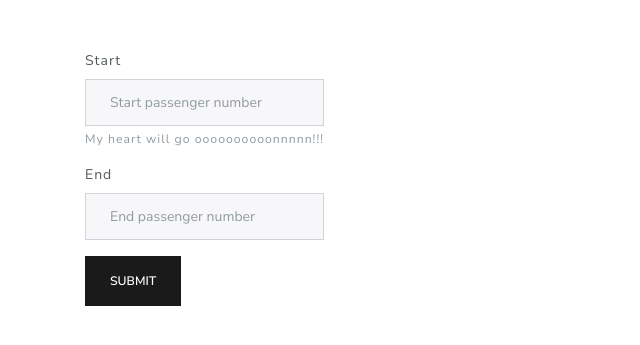
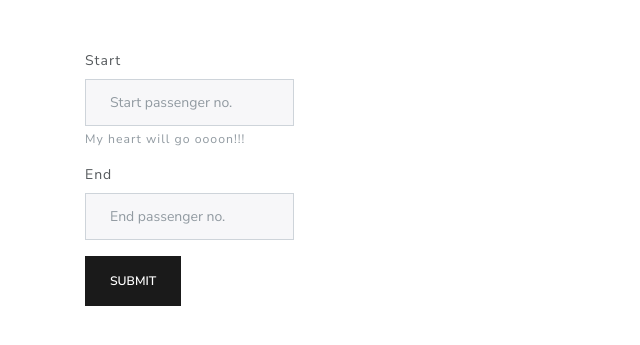
Before and after one commit to thenderson55/pytanic, a Flask app: template templates/titanic.html in a window 1280 px wide. Shown: the part 98-443 px from the top of the page, without its empty margins (0-640 px from the left). Run offline with Flask 2, Linux system fonts and the light colour scheme; the template is opened without the code that fills it, so the values that code supplies are empty; some libraries are stand-ins or nearby versions.

Commit message:
updated for single passenger selection

```diff
--- a/app.py
+++ b/app.py
@@ -35,7 +35,10 @@ def titanic_info():
 
   if request.method == "POST":
     start = int(request.form.get('start'))
-    end = int(request.form.get('end')) + 1
+    if request.form.get('end'):
+      end = int(request.form.get('end')) + 1
+    else:
+      end = start + 1
     return render_template("titanic.html", titanic = titanic[start:end], tables=[titanic[start:end].to_html(classes='data')], titles=titanic[start:end].columns.values)
 
 
--- a/templates/titanic.html
+++ b/templates/titanic.html
@@ -7,12 +7,12 @@
       <fieldset>
         <div class="form-group">
           <label for="name">Start</label>
-          <input type="text" class="form-control" name="start" aria-describedby="emailHelp" placeholder="Start passenger number">
-          <small id="nameHelp" class="form-text text-muted">My heart will go oooooooooonnnnn!!!</small>
+          <input type="text" class="form-control" name="start" aria-describedby="emailHelp" placeholder="Start passenger no.">
+          <small id="nameHelp" class="form-text text-muted">My heart will go oooon!!!</small>
         </div>
         <div class="form-group">
           <label for="age">End</label>
-          <input type="integer" class="form-control" name="end" placeholder="End passenger number">
+          <input type="integer" class="form-control" name="end" placeholder="End passenger no.">
         </div>
         <button type="submit" class="btn btn-primary">Submit</button>
       </fieldset>
```
